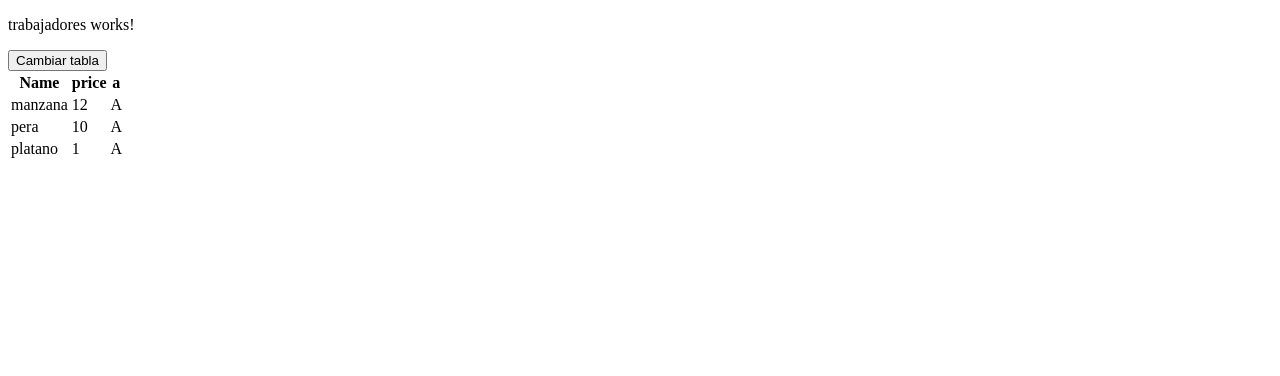
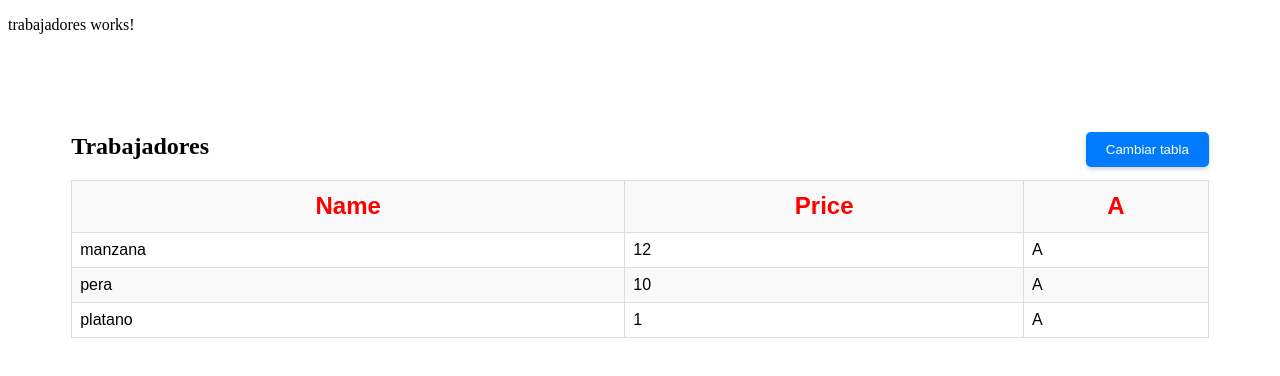
Before and after one commit to MiguelSavignano/crud-angular, an Angular app: page /trabajadores in a window 1280 px wide. Shown: the top 376 px of the page. Built offline with nearby package versions, Linux system fonts and the light colour scheme.

Commit message:
some css

```diff
--- a/src/app/trabajadores/trabajadores.component.html
+++ b/src/app/trabajadores/trabajadores.component.html
@@ -1,19 +1,28 @@
 <p>trabajadores works!</p>
 
-<button (click)="onClickChangeTable()" >Cambiar tabla</button>
-
-<table>
-  <tr *ngIf="!clickEnabled" class="header disabled">
-    <th *ngFor="let header of headers"> {{header}}</th>
-  </tr>
-  <tr *ngIf="clickEnabled" class="header enabled">
-    <th *ngFor="let header of headers"> {{header}}</th>
-  </tr>
-  <tr *ngFor="let item of items">
-    <td>{{item.name}}</td>
-    <td *ngIf="!clickEnabled">{{item.price}}</td>
-    <td *ngIf="!clickEnabled">{{item.a}}</td>
-    <td *ngIf="clickEnabled">{{item.b}}</td>
-    <td *ngIf="clickEnabled">{{item.c}}</td>
-  </tr>
-</table>
+<div class="trabajadores-table">
+  <div class="title-container">
+    <h2>Trabajadores</h2>
+    <button class="button" (click)="onClickChangeTable()">Cambiar tabla</button>
+  </div>
+  <table class>
+    <tr
+      class="header"
+      [class.disabled]="clickEnabled"
+      [class.enabled]="!clickEnabled"
+    >
+      <th>Name</th>
+      <th *ngIf="!clickEnabled">Price</th>
+      <th *ngIf="!clickEnabled">A</th>
+      <th *ngIf="clickEnabled">B</th>
+      <th *ngIf="clickEnabled">C</th>
+    </tr>
+    <tr *ngFor="let item of items">
+      <td>{{ item.name }}</td>
+      <td *ngIf="!clickEnabled">{{ item.price }}</td>
+      <td *ngIf="!clickEnabled">{{ item.a }}</td>
+      <td *ngIf="clickEnabled">{{ item.b }}</td>
+      <td *ngIf="clickEnabled">{{ item.c }}</td>
+    </tr>
+  </table>
+</div>
--- a/src/app/trabajadores/trabajadores.component.scss
+++ b/src/app/trabajadores/trabajadores.component.scss
@@ -1,8 +1,64 @@
-.enabled {
-  color: red;
-  font-size: x-large;
+.button {
+  padding: 10px 20px;
+  font-family: "Arial", sans-serif;
+  text-align: center;
+  cursor: pointer;
+  border-radius: 5px;
+  border: none;
+  outline: none;
+  color: white;
+  background-color: #007bff;
+  box-shadow: 0 2px 4px rgba(0, 0, 0, 0.2);
+  transition: all 0.3s ease;
+  &:hover {
+    background-color: #0056b3;
+    box-shadow: 0 4px 8px rgba(0, 0, 0, 0.3);
+  }
+  &:active {
+    background-color: #004085;
+    box-shadow: 0 2px 4px rgba(0, 0, 0, 0.2);
+    transform: translateY(2px);
+  }
 }
 
-.disabled {
-  color: black;
+.trabajadores-table {
+  .enabled {
+    color: red;
+    font-size: x-large;
+  }
+
+  .disabled {
+    color: black;
+  }
+
+  padding: 5%;
+  .title-container {
+    display: flex;
+    justify-content: space-between;
+    align-items: baseline;
+  }
+  table {
+    width: 100%;
+    border-collapse: collapse;
+    font-family: Arial, sans-serif;
+  }
+
+  th {
+    font-weight: bold;
+    padding: 1%;
+    border: 1px solid #ddd;
+  }
+
+  td {
+    border: 1px solid #ddd;
+    padding: 8px;
+  }
+  tr {
+    &:hover {
+      background-color: #f5f5f5;
+    }
+    &:nth-child(odd) {
+      background-color: #f9f9f9;
+    }
+  }
 }
```
